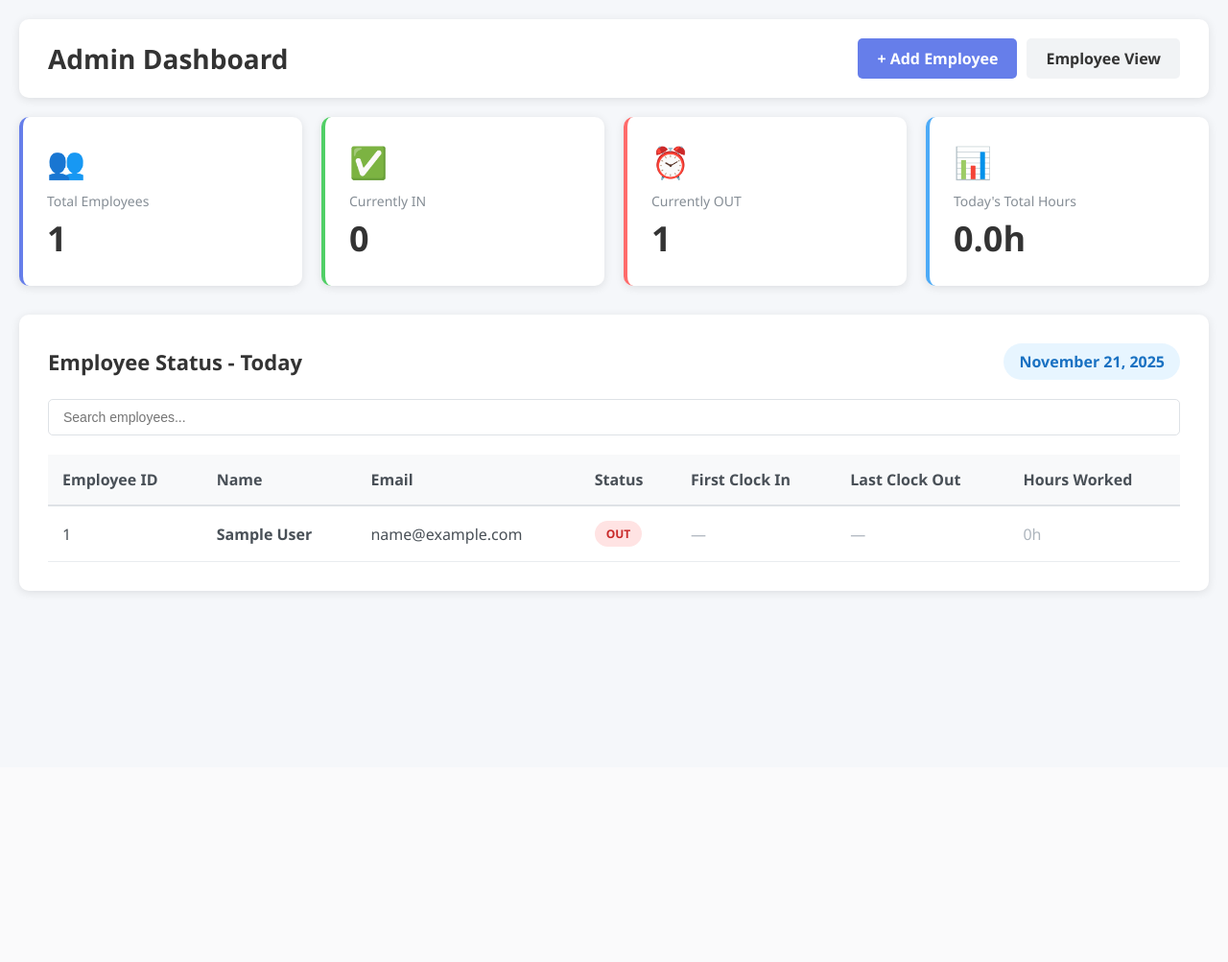
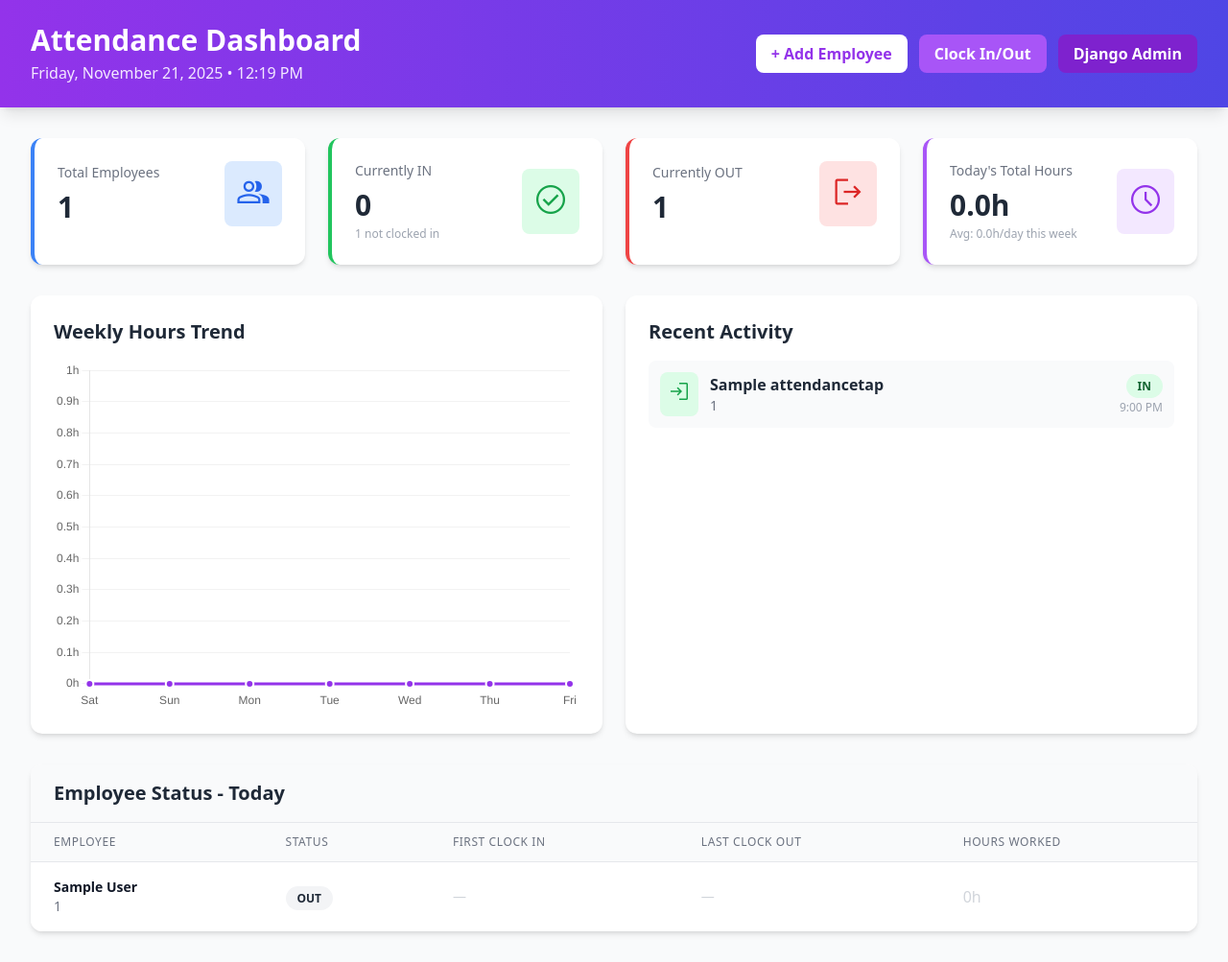
Before and after one commit to tyrafero/attend, a Django app: page /admin/dashboard/ in a window 1280 px wide. Shown: the whole page at 96% size. Before the commit the page ends 620 px from the top, so only its background shows below. Run offline with Django 5.2, Linux system fonts and the light colour scheme; tables that the repository leaves empty hold one stand-in row (values such as "Sample post"); parts of the project's set-up code (start-up, migrations or seed data) failed here and were passed over; some libraries are stand-ins or nearby versions.

Commit message:
Add beautiful admin dashboard with charts, stats cards, and enhanced UI

```diff
--- a/attendance/templates/attendance/admin_dashboard.html
+++ b/attendance/templates/attendance/admin_dashboard.html
@@ -4,347 +4,265 @@
     <meta charset="UTF-8">
     <meta name="viewport" content="width=device-width, initial-scale=1.0">
     <title>Admin Dashboard - Attendance System</title>
+    <script src="https://cdn.tailwindcss.com"></script>
+    <script src="https://cdn.jsdelivr.net/npm/chart.js"></script>
+    <link rel="stylesheet" href="https://fonts.googleapis.com/css2?family=Material+Symbols+Outlined:opsz,wght,FILL,GRAD@20..48,100..700,0..1,-50..200" />
     <style>
-        * {
-            margin: 0;
-            padding: 0;
-            box-sizing: border-box;
-        }
-
-        body {
-            font-family: 'Segoe UI', Tahoma, Geneva, Verdana, sans-serif;
-            background: #f5f7fa;
-            padding: 20px;
-        }
-
-        .header {
-            background: white;
-            padding: 20px 30px;
-            border-radius: 10px;
-            margin-bottom: 20px;
-            box-shadow: 0 2px 10px rgba(0, 0, 0, 0.1);
-            display: flex;
-            justify-content: space-between;
-            align-items: center;
-        }
-
-        .header h1 {
-            color: #333;
-            font-size: 28px;
-        }
-
-        .header-actions {
-            display: flex;
-            gap: 10px;
-        }
-
-        .btn {
-            padding: 10px 20px;
-            border: none;
-            border-radius: 5px;
-            cursor: pointer;
-            font-weight: bold;
-            text-decoration: none;
-            display: inline-block;
-            transition: all 0.2s;
-        }
-
-        .btn-primary {
-            background: #667eea;
-            color: white;
-        }
-
-        .btn-primary:hover {
-            background: #5568d3;
-        }
-
-        .btn-secondary {
-            background: #f1f3f5;
-            color: #333;
-        }
-
-        .btn-secondary:hover {
-            background: #e9ecef;
-        }
-
-        .stats-container {
-            display: grid;
-            grid-template-columns: repeat(auto-fit, minmax(250px, 1fr));
-            gap: 20px;
-            margin-bottom: 30px;
-        }
-
-        .stat-card {
-            background: white;
-            padding: 25px;
-            border-radius: 10px;
-            box-shadow: 0 2px 10px rgba(0, 0, 0, 0.1);
-            border-left: 4px solid #667eea;
-        }
-
-        .stat-card.green {
-            border-left-color: #51cf66;
-        }
-
-        .stat-card.red {
-            border-left-color: #ff6b6b;
-        }
-
-        .stat-card.blue {
-            border-left-color: #4dabf7;
-        }
-
-        .stat-icon {
-            font-size: 32px;
-            margin-bottom: 10px;
-        }
-
-        .stat-label {
-            color: #868e96;
-            font-size: 14px;
-            margin-bottom: 5px;
-        }
-
-        .stat-value {
-            font-size: 36px;
-            font-weight: bold;
-            color: #333;
-        }
-
-        .content-section {
-            background: white;
-            padding: 30px;
-            border-radius: 10px;
-            box-shadow: 0 2px 10px rgba(0, 0, 0, 0.1);
-        }
-
-        .section-header {
-            display: flex;
-            justify-content: space-between;
-            align-items: center;
-            margin-bottom: 20px;
-        }
-
-        .section-title {
-            font-size: 22px;
-            color: #333;
-            font-weight: bold;
-        }
-
-        .date-badge {
-            background: #e7f5ff;
-            color: #1971c2;
-            padding: 8px 16px;
-            border-radius: 20px;
-            font-weight: bold;
-        }
-
-        .table {
-            width: 100%;
-            border-collapse: collapse;
-            margin-top: 20px;
-        }
-
-        .table th {
-            background: #f8f9fa;
-            padding: 15px;
-            text-align: left;
-            font-weight: 600;
-            color: #495057;
-            border-bottom: 2px solid #dee2e6;
-        }
-
-        .table td {
-            padding: 15px;
-            border-bottom: 1px solid #e9ecef;
-            color: #495057;
-        }
-
-        .table tbody tr:hover {
-            background: #f8f9fa;
-        }
-
-        .status-badge {
-            padding: 5px 12px;
-            border-radius: 20px;
-            font-size: 12px;
-            font-weight: bold;
-            display: inline-block;
-        }
-
-        .status-badge.in {
-            background: #d3f9d8;
-            color: #2f9e44;
-        }
-
-        .status-badge.out {
-            background: #ffe3e3;
-            color: #c92a2a;
-        }
-
-        .hours-badge {
-            background: #e7f5ff;
-            color: #1971c2;
-            padding: 5px 12px;
-            border-radius: 5px;
-            font-weight: bold;
-        }
-
-        .no-data {
-            text-align: center;
-            padding: 40px;
-            color: #868e96;
-            font-size: 16px;
-        }
-
-        .filter-section {
-            display: flex;
-            gap: 10px;
-            margin-bottom: 20px;
-        }
-
-        .search-box {
-            flex: 1;
-            padding: 10px 15px;
-            border: 1px solid #dee2e6;
-            border-radius: 5px;
-            font-size: 14px;
-        }
-
-        .search-box:focus {
-            outline: none;
-            border-color: #667eea;
+        .material-symbols-outlined {
+            font-variation-settings: 'FILL' 0, 'wght' 400, 'GRAD' 0, 'opsz' 48;
         }
     </style>
 </head>
-<body>
-    <div class="header">
-        <h1>Admin Dashboard</h1>
-        <div class="header-actions">
-            <a href="{% url 'attendance:add_employee' %}" class="btn btn-primary">+ Add Employee</a>
-            <a href="/" class="btn btn-secondary">Employee View</a>
+<body class="bg-gray-50">
+    <!-- Header -->
+    <div class="bg-gradient-to-r from-purple-600 to-indigo-600 text-white shadow-lg">
+        <div class="max-w-7xl mx-auto px-4 sm:px-6 lg:px-8 py-6">
+            <div class="flex justify-between items-center">
+                <div>
+                    <h1 class="text-3xl font-bold">Attendance Dashboard</h1>
+                    <p class="text-purple-100 mt-1">{{ today|date:"l, F d, Y" }} • {{ current_time }}</p>
+                </div>
+                <div class="flex gap-3">
+                    <a href="{% url 'attendance:add_employee' %}" class="bg-white text-purple-600 px-4 py-2 rounded-lg font-semibold hover:bg-purple-50 transition">
+                        + Add Employee
+                    </a>
+                    <a href="/" class="bg-purple-500 px-4 py-2 rounded-lg font-semibold hover:bg-purple-400 transition">
+                        Clock In/Out
+                    </a>
+                    <a href="/django-admin/" class="bg-purple-700 px-4 py-2 rounded-lg font-semibold hover:bg-purple-600 transition">
+                        Django Admin
+                    </a>
+                </div>
+            </div>
         </div>
     </div>
 
-    <div class="stats-container">
-        <div class="stat-card">
-            <div class="stat-icon">👥</div>
-            <div class="stat-label">Total Employees</div>
-            <div class="stat-value">{{ total_employees }}</div>
+    <div class="max-w-7xl mx-auto px-4 sm:px-6 lg:px-8 py-8">
+        <!-- Stats Grid -->
+        <div class="grid grid-cols-1 md:grid-cols-2 lg:grid-cols-4 gap-6 mb-8">
+            <!-- Total Employees -->
+            <div class="bg-white rounded-xl shadow-md p-6 border-l-4 border-blue-500">
+                <div class="flex items-center justify-between">
+                    <div>
+                        <p class="text-gray-500 text-sm font-medium">Total Employees</p>
+                        <p class="text-3xl font-bold text-gray-800 mt-2">{{ total_employees }}</p>
                     </div>
-
-        <div class="stat-card green">
-            <div class="stat-icon">✅</div>
-            <div class="stat-label">Currently IN</div>
-            <div class="stat-value">{{ currently_in }}</div>
+                    <div class="bg-blue-100 p-3 rounded-lg">
+                        <span class="material-symbols-outlined text-blue-600 text-4xl">group</span>
                     </div>
-
-        <div class="stat-card red">
-            <div class="stat-icon">⏰</div>
-            <div class="stat-label">Currently OUT</div>
-            <div class="stat-value">{{ currently_out }}</div>
-        </div>
-
-        <div class="stat-card blue">
-            <div class="stat-icon">📊</div>
-            <div class="stat-label">Today's Total Hours</div>
-            <div class="stat-value">{{ total_hours|floatformat:1 }}h</div>
                 </div>
             </div>
 
-    <div class="content-section">
-        <div class="section-header">
-            <h2 class="section-title">Employee Status - Today</h2>
-            <span class="date-badge">{{ today|date:"F d, Y" }}</span>
+            <!-- Currently IN -->
+            <div class="bg-white rounded-xl shadow-md p-6 border-l-4 border-green-500">
+                <div class="flex items-center justify-between">
+                    <div>
+                        <p class="text-gray-500 text-sm font-medium">Currently IN</p>
+                        <p class="text-3xl font-bold text-gray-800 mt-2">{{ currently_in }}</p>
+                        <p class="text-xs text-gray-400 mt-1">{{ not_clocked_in }} not clocked in</p>
+                    </div>
+                    <div class="bg-green-100 p-3 rounded-lg">
+                        <span class="material-symbols-outlined text-green-600 text-4xl">check_circle</span>
+                    </div>
+                </div>
             </div>
 
-        <div class="filter-section">
-            <input type="text" class="search-box" id="searchBox" placeholder="Search employees..." onkeyup="filterTable()">
+            <!-- Currently OUT -->
+            <div class="bg-white rounded-xl shadow-md p-6 border-l-4 border-red-500">
+                <div class="flex items-center justify-between">
+                    <div>
+                        <p class="text-gray-500 text-sm font-medium">Currently OUT</p>
+                        <p class="text-3xl font-bold text-gray-800 mt-2">{{ currently_out }}</p>
+                    </div>
+                    <div class="bg-red-100 p-3 rounded-lg">
+                        <span class="material-symbols-outlined text-red-600 text-4xl">logout</span>
+                    </div>
+                </div>
+            </div>
+
+            <!-- Today's Hours -->
+            <div class="bg-white rounded-xl shadow-md p-6 border-l-4 border-purple-500">
+                <div class="flex items-center justify-between">
+                    <div>
+                        <p class="text-gray-500 text-sm font-medium">Today's Total Hours</p>
+                        <p class="text-3xl font-bold text-gray-800 mt-2">{{ total_hours|floatformat:1 }}h</p>
+                        <p class="text-xs text-gray-400 mt-1">Avg: {{ avg_hours|floatformat:1 }}h/day this week</p>
+                    </div>
+                    <div class="bg-purple-100 p-3 rounded-lg">
+                        <span class="material-symbols-outlined text-purple-600 text-4xl">schedule</span>
+                    </div>
+                </div>
+            </div>
+        </div>
+
+        <!-- Charts and Recent Activity -->
+        <div class="grid grid-cols-1 lg:grid-cols-2 gap-6 mb-8">
+            <!-- Weekly Hours Chart -->
+            <div class="bg-white rounded-xl shadow-md p-6">
+                <h2 class="text-xl font-bold text-gray-800 mb-4">Weekly Hours Trend</h2>
+                <canvas id="weeklyChart" height="200"></canvas>
+            </div>
+
+            <!-- Recent Activity -->
+            <div class="bg-white rounded-xl shadow-md p-6">
+                <h2 class="text-xl font-bold text-gray-800 mb-4">Recent Activity</h2>
+                <div class="space-y-3 max-h-80 overflow-y-auto">
+                    {% for tap in recent_taps %}
+                    <div class="flex items-center justify-between p-3 bg-gray-50 rounded-lg hover:bg-gray-100 transition">
+                        <div class="flex items-center gap-3">
+                            <div class="{% if tap.action == 'IN' %}bg-green-100 text-green-600{% else %}bg-red-100 text-red-600{% endif %} p-2 rounded-lg">
+                                <span class="material-symbols-outlined">{% if tap.action == 'IN' %}login{% else %}logout{% endif %}</span>
+                            </div>
+                            <div>
+                                <p class="font-semibold text-gray-800">{{ tap.employee_name }}</p>
+                                <p class="text-sm text-gray-500">{{ tap.employee_id }}</p>
+                            </div>
+                        </div>
+                        <div class="text-right">
+                            <span class="{% if tap.action == 'IN' %}bg-green-100 text-green-800{% else %}bg-red-100 text-red-800{% endif %} px-3 py-1 rounded-full text-xs font-bold">
+                                {{ tap.action }}
+                            </span>
+                            <p class="text-xs text-gray-400 mt-1">{{ tap.timestamp|date:"g:i A" }}</p>
+                        </div>
+                    </div>
+                    {% empty %}
+                    <p class="text-gray-400 text-center py-8">No recent activity</p>
+                    {% endfor %}
+                </div>
+            </div>
+        </div>
+
+        <!-- Employee Status Table -->
+        <div class="bg-white rounded-xl shadow-md overflow-hidden">
+            <div class="px-6 py-4 bg-gray-50 border-b border-gray-200">
+                <h2 class="text-xl font-bold text-gray-800">Employee Status - Today</h2>
             </div>
 
             {% if employees %}
-        <table class="table" id="employeeTable">
-            <thead>
+            <div class="overflow-x-auto">
+                <table class="min-w-full divide-y divide-gray-200">
+                    <thead class="bg-gray-50">
                         <tr>
-                    <th>Employee ID</th>
-                    <th>Name</th>
-                    <th>Email</th>
-                    <th>Status</th>
-                    <th>First Clock In</th>
-                    <th>Last Clock Out</th>
-                    <th>Hours Worked</th>
+                            <th class="px-6 py-3 text-left text-xs font-medium text-gray-500 uppercase tracking-wider">Employee</th>
+                            <th class="px-6 py-3 text-left text-xs font-medium text-gray-500 uppercase tracking-wider">Status</th>
+                            <th class="px-6 py-3 text-left text-xs font-medium text-gray-500 uppercase tracking-wider">First Clock In</th>
+                            <th class="px-6 py-3 text-left text-xs font-medium text-gray-500 uppercase tracking-wider">Last Clock Out</th>
+                            <th class="px-6 py-3 text-left text-xs font-medium text-gray-500 uppercase tracking-wider">Hours Worked</th>
                         </tr>
                     </thead>
-            <tbody>
+                    <tbody class="bg-white divide-y divide-gray-200">
                         {% for emp in employees %}
-                <tr>
-                    <td>{{ emp.employee_id }}</td>
-                    <td><strong>{{ emp.employee_name }}</strong></td>
-                    <td>{{ emp.email }}</td>
-                    <td>
-                        <span class="status-badge {{ emp.today_status|lower }}">
+                        <tr class="hover:bg-gray-50 transition">
+                            <td class="px-6 py-4 whitespace-nowrap">
+                                <div>
+                                    <div class="text-sm font-semibold text-gray-900">{{ emp.employee_name }}</div>
+                                    <div class="text-sm text-gray-500">{{ emp.employee_id }}</div>
+                                </div>
+                            </td>
+                            <td class="px-6 py-4 whitespace-nowrap">
+                                <span class="{% if emp.today_status == 'IN' %}bg-green-100 text-green-800{% else %}bg-gray-100 text-gray-800{% endif %} px-3 py-1 rounded-full text-xs font-bold">
                                     {{ emp.today_status }}
                                 </span>
                             </td>
-                    <td>
+                            <td class="px-6 py-4 whitespace-nowrap text-sm text-gray-500">
                                 {% if emp.first_in %}
                                     {{ emp.first_in|time:"g:i A" }}
                                 {% else %}
-                            <span style="color: #adb5bd;">—</span>
+                                    <span class="text-gray-300">—</span>
                                 {% endif %}
                             </td>
-                    <td>
+                            <td class="px-6 py-4 whitespace-nowrap text-sm text-gray-500">
                                 {% if emp.last_out %}
                                     {{ emp.last_out|time:"g:i A" }}
                                 {% else %}
-                            <span style="color: #adb5bd;">—</span>
+                                    <span class="text-gray-300">—</span>
                                 {% endif %}
                             </td>
-                    <td>
+                            <td class="px-6 py-4 whitespace-nowrap">
                                 {% if emp.today_hours > 0 %}
-                            <span class="hours-badge">{{ emp.today_hours|floatformat:2 }}h</span>
+                                    <span class="bg-blue-100 text-blue-800 px-3 py-1 rounded-lg text-sm font-bold">
+                                        {{ emp.today_hours|floatformat:2 }}h
+                                    </span>
                                 {% else %}
-                            <span style="color: #adb5bd;">0h</span>
+                                    <span class="text-gray-300">0h</span>
                                 {% endif %}
                             </td>
                         </tr>
                         {% endfor %}
                     </tbody>
                 </table>
+            </div>
             {% else %}
-        <div class="no-data">
-            No employees found. <a href="{% url 'attendance:add_employee' %}">Add your first employee</a>
+            <div class="text-center py-12">
+                <span class="material-symbols-outlined text-gray-300 text-6xl">group_off</span>
+                <p class="text-gray-400 mt-4">No employees found. <a href="{% url 'attendance:add_employee' %}" class="text-purple-600 hover:underline">Add your first employee</a></p>
             </div>
             {% endif %}
         </div>
+    </div>
 
     <script>
-        function filterTable() {
-            const input = document.getElementById('searchBox');
-            const filter = input.value.toUpperCase();
-            const table = document.getElementById('employeeTable');
-            const tr = table.getElementsByTagName('tr');
+        // Weekly Hours Chart
+        const ctx = document.getElementById('weeklyChart').getContext('2d');
+        const chartData = {{ chart_data|safe }};
 
-            for (let i = 1; i < tr.length; i++) {
-                const tdId = tr[i].getElementsByTagName('td')[0];
-                const tdName = tr[i].getElementsByTagName('td')[1];
-                const tdEmail = tr[i].getElementsByTagName('td')[2];
-
-                if (tdId || tdName || tdEmail) {
-                    const idValue = tdId.textContent || tdId.innerText;
-                    const nameValue = tdName.textContent || tdName.innerText;
-                    const emailValue = tdEmail.textContent || tdEmail.innerText;
-
-                    if (idValue.toUpperCase().indexOf(filter) > -1 ||
-                        nameValue.toUpperCase().indexOf(filter) > -1 ||
-                        emailValue.toUpperCase().indexOf(filter) > -1) {
-                        tr[i].style.display = '';
-                    } else {
-                        tr[i].style.display = 'none';
+        new Chart(ctx, {
+            type: 'line',
+            data: {
+                labels: chartData.map(d => d.date),
+                datasets: [{
+                    label: 'Hours Worked',
+                    data: chartData.map(d => d.hours),
+                    borderColor: 'rgb(147, 51, 234)',
+                    backgroundColor: 'rgba(147, 51, 234, 0.1)',
+                    tension: 0.4,
+                    fill: true,
+                    pointBackgroundColor: 'rgb(147, 51, 234)',
+                    pointBorderColor: '#fff',
+                    pointBorderWidth: 2,
+                    pointRadius: 4,
+                    pointHoverRadius: 6
+                }]
+            },
+            options: {
+                responsive: true,
+                maintainAspectRatio: true,
+                plugins: {
+                    legend: {
+                        display: false
+                    },
+                    tooltip: {
+                        backgroundColor: 'rgba(0, 0, 0, 0.8)',
+                        padding: 12,
+                        titleColor: '#fff',
+                        bodyColor: '#fff',
+                        callbacks: {
+                            label: function(context) {
+                                return 'Hours: ' + context.parsed.y.toFixed(1) + 'h';
+                            }
+                        }
+                    }
+                },
+                scales: {
+                    y: {
+                        beginAtZero: true,
+                        ticks: {
+                            callback: function(value) {
+                                return value + 'h';
+                            }
+                        },
+                        grid: {
+                            color: 'rgba(0, 0, 0, 0.05)'
+                        }
+                    },
+                    x: {
+                        grid: {
+                            display: false
                         }
                     }
                 }
             }
+        });
 
         // Auto-refresh every 30 seconds
         setTimeout(() => {
--- a/attendance/views.py
+++ b/attendance/views.py
@@ -6,6 +6,7 @@ from django.db.models import Sum, Count, Q
 from datetime import datetime, time, timedelta
 from decimal import Decimal
 import pytz
+import json
 from .models import (
     EmployeeRegistry, AttendanceTap, DailySummary,
     TimesheetEdit, EmailLog
@@ -131,7 +132,11 @@ def clock_action(request):
 def admin_dashboard(request):
     """Main admin dashboard with stats and employee list"""
     sydney_tz = pytz.timezone('Australia/Sydney')
-    today = timezone.now().astimezone(sydney_tz).date()
+    now = timezone.now().astimezone(sydney_tz)
+    today = now.date()
+
+    # Get week range (last 7 days)
+    week_start = today - timedelta(days=6)
 
     # Get statistics
     total_employees = EmployeeRegistry.objects.filter(is_active=True).count()
@@ -145,6 +150,37 @@ def admin_dashboard(request):
     total_hours = today_summaries.aggregate(
         total=Sum('final_hours')
     )['total'] or Decimal('0')
+
+    # Calculate week's total hours
+    week_summaries = DailySummary.objects.filter(date__gte=week_start, date__lte=today)
+    week_hours = week_summaries.aggregate(
+        total=Sum('final_hours')
+    )['total'] or Decimal('0')
+
+    # Average hours per day this week
+    days_worked = week_summaries.values('date').distinct().count()
+    avg_hours = (week_hours / days_worked) if days_worked > 0 else Decimal('0')
+
+    # Get recent taps (last 10)
+    recent_taps = AttendanceTap.objects.select_related().order_by('-timestamp')[:10]
+
+    # Get employees who haven't clocked in today
+    clocked_in_ids = today_summaries.values_list('employee_id', flat=True)
+    not_clocked_in = EmployeeRegistry.objects.filter(
+        is_active=True
+    ).exclude(employee_id__in=clocked_in_ids).count()
+
+    # Weekly chart data (last 7 days)
+    chart_data = []
+    for i in range(6, -1, -1):
+        day = today - timedelta(days=i)
+        day_hours = DailySummary.objects.filter(date=day).aggregate(
+            total=Sum('final_hours')
+        )['total'] or Decimal('0')
+        chart_data.append({
+            'date': day.strftime('%a'),  # Mon, Tue, etc
+            'hours': float(day_hours)
+        })
 
     # Get all employees with their current status
     employees = EmployeeRegistry.objects.filter(is_active=True).order_by('employee_name')
@@ -170,8 +206,14 @@ def admin_dashboard(request):
         'currently_in': currently_in,
         'currently_out': currently_out,
         'total_hours': total_hours,
+        'week_hours': week_hours,
+        'avg_hours': avg_hours,
+        'not_clocked_in': not_clocked_in,
         'employees': employee_list,
+        'recent_taps': recent_taps,
+        'chart_data': json.dumps(chart_data),  # Convert to JSON for JavaScript
         'today': today,
+        'current_time': now.strftime('%I:%M %p'),
     }
 
     return render(request, 'attendance/admin_dashboard.html', context)
```
Lines whose indentation alone changed are shown as unchanged.
